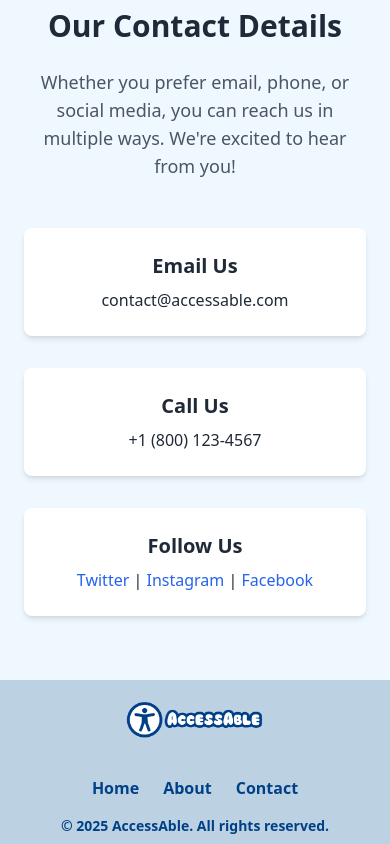
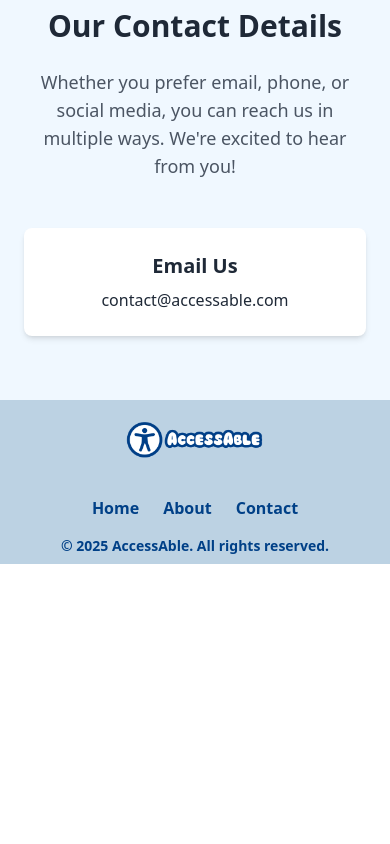
Before and after one commit to oJomiloju/AccessAble, a Next.js app: page /contact in a window 390 px wide. Shown: the part 1112-1956 px from the top of the page. After the commit the page ends 1676 px from the top, so only its background shows below. Built offline with nearby package versions, Linux system fonts and the light colour scheme.

Commit message:
removed phone and socials divs

```diff
--- a/app/contact/page.js
+++ b/app/contact/page.js
@@ -62,31 +62,13 @@ const Contact = () => {
             <p className="text-lg text-gray-600 max-w-3xl mx-auto mb-12">
               Whether you prefer email, phone, or social media, you can reach us in multiple ways. We're excited to hear from you!
             </p>
-            <div className="grid grid-cols-1 sm:grid-cols-3 gap-8">
+            <div className="items-center">
               <div className="bg-white p-6 rounded-lg shadow-md">
                 <h4 className="text-xl font-bold mb-2">Email Us</h4>
                 <p>contact@accessable.com</p>
               </div>
-              <div className="bg-white p-6 rounded-lg shadow-md">
-                <h4 className="text-xl font-bold mb-2">Call Us</h4>
-                <p>+1 (800) 123-4567</p>
-              </div>
-              <div className="bg-white p-6 rounded-lg shadow-md">
-                <h4 className="text-xl font-bold mb-2">Follow Us</h4>
-                <p>
-                  <a href="#" className="hover:underline text-blue-600">
-                    Twitter
-                  </a>{" "}
-                  |{" "}
-                  <a href="#" className="hover:underline text-blue-600">
-                    Instagram
-                  </a>{" "}
-                  |{" "}
-                  <a href="#" className="hover:underline text-blue-600">
-                    Facebook
-                  </a>
-                </p>
-              </div>
+
+
             </div>
           </div>
         </div>
```
